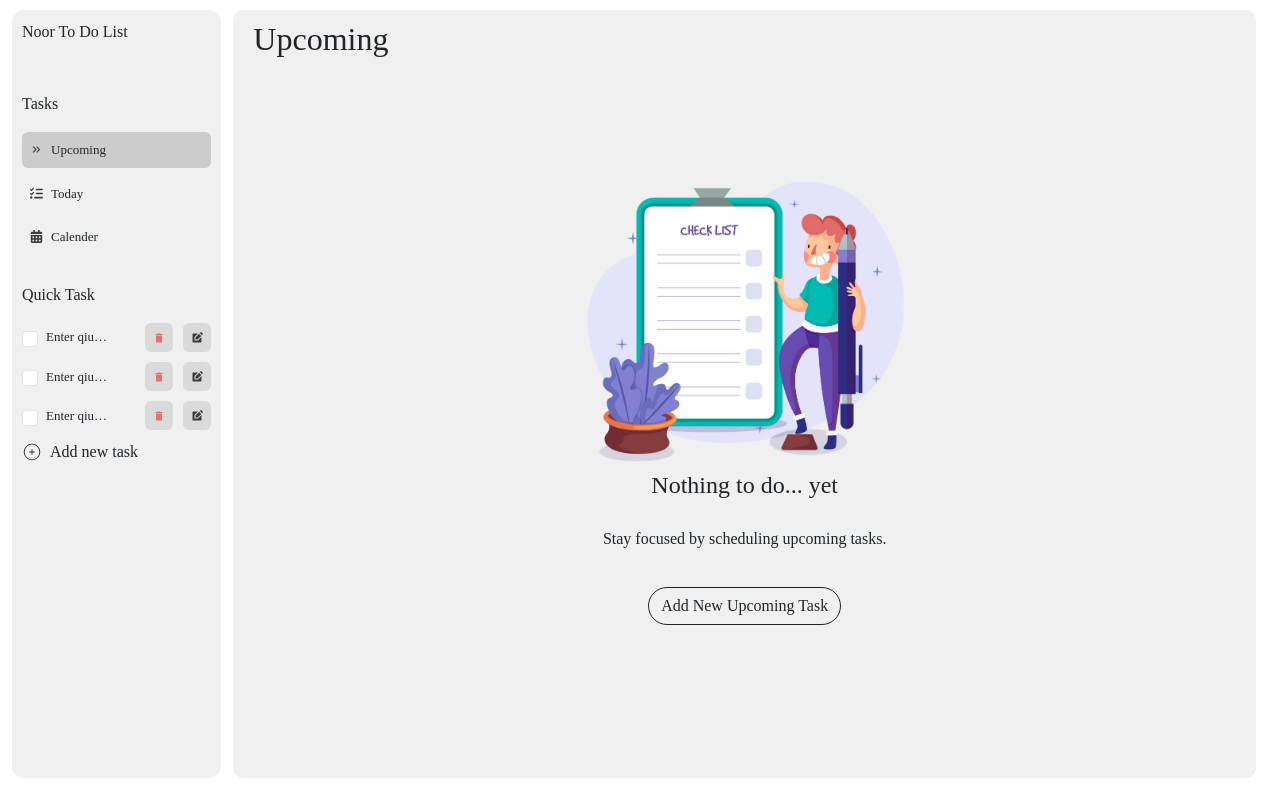
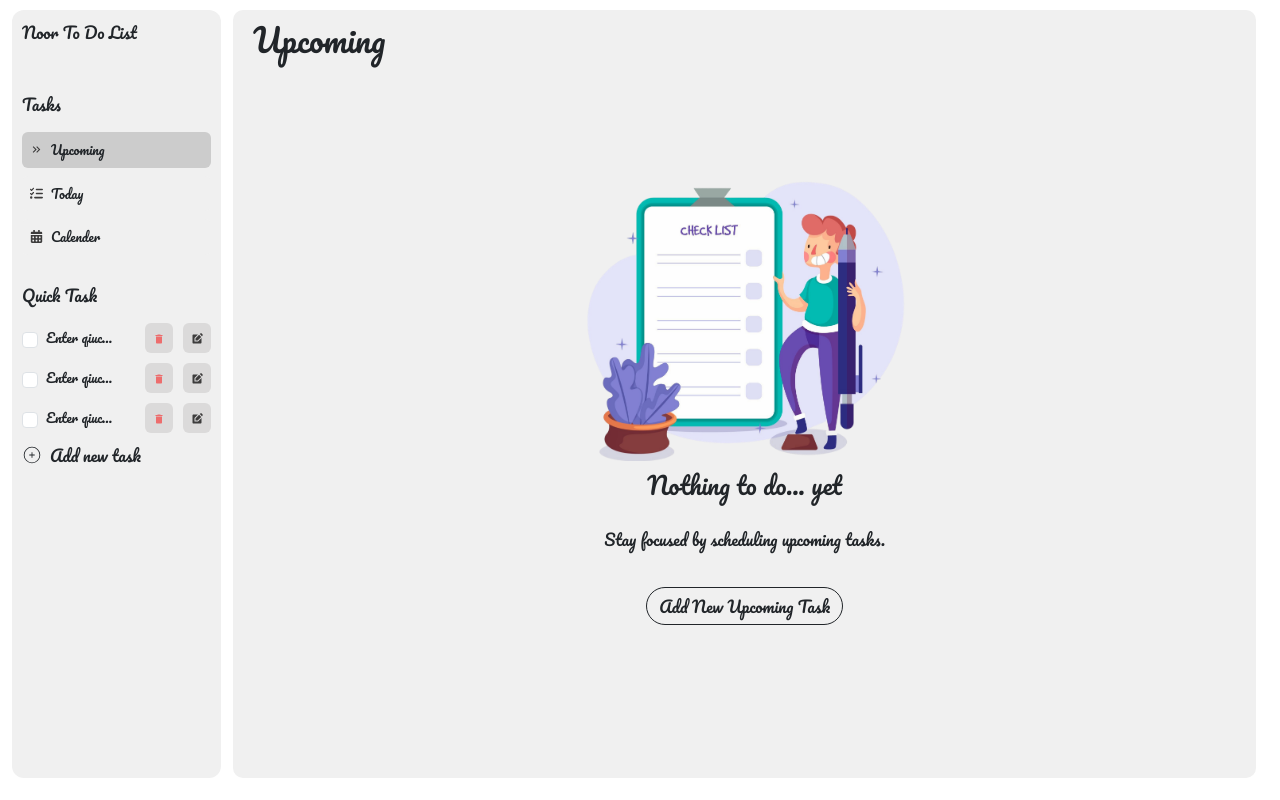
Before and after one commit to NoorullaSD/todolist, a React (Vite) app: page / in a window 1280 px wide. Built offline with nearby package versions, Linux system fonts and the light colour scheme.

Commit message:
design and font family changes

```diff
--- a/index.html
+++ b/index.html
@@ -8,6 +8,8 @@
     integrity="sha384-LN+7fdVzj6u52u30Kp6M/trliBMCMKTyK833zpbD+pXdCLuTusPj697FH4R/5mcr" crossorigin="anonymous">
   <link href="https://fonts.googleapis.com/css2?family=Poppins:wght@300;400;500;600&display=swap" rel="stylesheet">
   <link href="https://fonts.googleapis.com/css2?family=Dancing+Script&display=swap" rel="stylesheet">
+  <link href="https://fonts.googleapis.com/css2?family=Pacifico&display=swap" rel="stylesheet">
+
   <meta name="viewport" content="width=device-width, initial-scale=1.0" />
   <title>To Do List</title>
 </head>
--- a/src/component/addEvents.jsx
+++ b/src/component/addEvents.jsx
@@ -19,8 +19,8 @@ function AddEvents(props) {
 
     const customStyles = {
         content: {
-            width: windowWidth < 576 ? '40vh' : '80vh',
-            height: windowWidth < 576 ? '70vh' : '70vh',
+            width: windowWidth < 576 ? '45vh' : '80vh',
+            height: windowWidth < 576 ? (props?.isCalender ? '65vh ' : '55vh') : '70vh',
             margin: 'auto',
             padding: '20px',
             borderRadius: '10px',
@@ -34,7 +34,7 @@ function AddEvents(props) {
 
     return (
         <Modal isOpen={props?.isOpen} style={customStyles} onRequestClose={() => props?.setIsOpen(false)}>
-            <div className='enter-container' style={{ justifyContent: "space-between", height: windowWidth < 576 ? '65vh' : '65vh' }}>
+            <div className='enter-container' style={{ justifyContent: "space-between", height: windowWidth < 576 ? '45vh' : '65vh' }}>
                 <div style={{ display: "flex", justifyContent: "space-between", alignItems: "center" }}>
                     <h4 style={{ fontSize: windowWidth < 576 && "14px" }}>{props?.saveEdit ? "Edit your task here!" : "Enter your task here!"}</h4>
                     <ImCross size={windowWidth < 576 ? 10 : 16} style={{ marginBottom: "5px", cursor: 'pointer', }} onClick={() => props?.setIsOpen(false)} />
--- a/src/component/calender.jsx
+++ b/src/component/calender.jsx
@@ -123,7 +123,7 @@ export default function Calendar() {
                     style={{
                         content: {
                             width: windowWidth < 576 ? '40vh' : '80vh',
-                            height: windowWidth < 576 ? '70vh' : '60vh',
+                            height: windowWidth < 576 ? '45vh' : '60vh',
                             backgroundColor: "transparent",
                             margin: 'auto', // center horizontally
                             padding: '20px',
--- a/src/component/today.jsx
+++ b/src/component/today.jsx
@@ -118,7 +118,7 @@ function Today() {
                                 todayList?.map((item, index) => {
                                     return (
                                         <div key={index} className="col-lg-4 col-md-6 col-sm-12 col-12">
-                                            <div className="card-container" style={{ backgroundColor: "#F9E4C8" }}>
+                                            <div className="card-container" style={{ backgroundColor: "#F9E4C8", marginRight: windowWidth < 576 ? "0px" : "10px", marginLeft: windowWidth < 576 ? "0px" : "10px" }}>
                                                 <div>
                                                     <div style={{ display: "flex", justifyContent: "space-between" }}>
                                                         <p style={{ fontSize: "12px", color: "#555", }}>Date: {item.date}</p>
--- a/src/component/upComing.jsx
+++ b/src/component/upComing.jsx
@@ -129,8 +129,8 @@ function UpComing() {
                             {
                                 upComingList?.map((item, index) => {
                                     return (
-                                        <div key={index} className="col-lg-4 col-md-6 col-sm-12 col-12">
-                                            <div className="card-container" style={{ backgroundColor: item.color || "#B28D8D" }}>
+                                        <div key={index} className="col-lg-4 col-md-6 col-sm-12 col-12" >
+                                            <div className="card-container" style={{ backgroundColor: item.color || "#B28D8D", marginRight: windowWidth < 576 ? "0px" : "10px", marginLeft: windowWidth < 576 ? "0px" : "10px" }}>
                                                 <div>
                                                     <div style={{ display: "flex", justifyContent: "space-between" }}>
                                                         <p style={{ fontSize: "12px", color: "#555", }}>Date: {item.date}</p>
@@ -152,7 +152,7 @@ function UpComing() {
                                     )
                                 })
                             }
-                            <div className="col-lg-4 col-md-6 col-sm-12" style={{ display: "flex", justifyContent: "center", alignItems: "center", opacity: 0.5, height: "40vh", width: "50vh" }} onClick={() => setIsOpen(true)}>
+                            <div className="col-lg-4 col-md-6 col-sm-12" style={{ display: "flex", justifyContent: "center", alignItems: "center", opacity: 0.5, height: "40vh", width: "60vh" }} onClick={() => setIsOpen(true)}>
                                 <CiCirclePlus size={"100px"} style={{ marginLeft: "-20px", cursor: 'pointer' }} opacity={0.5} />
                             </div>
                         </div>
--- a/src/index.css
+++ b/src/index.css
@@ -1,6 +1,5 @@
 body {
-    /* font-family: 'Poppins', sans-serif; */
-    font-family: 'Pacifico', cursive;
+    font-family: 'Pacifico', cursive, 'Poppins', sans-serif;
 }
 
 .poppinsHeadText {
@@ -188,7 +187,6 @@ input::placeholder {
     display: flex;
     flex-direction: column;
     justify-content: space-between;
-    margin-right: 30px;
     margin-top: 10px;
     margin-bottom: 20px;
     border-radius: 6px;
```
